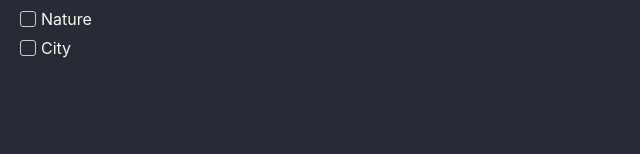
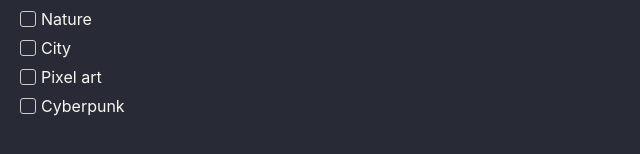
Before and after one commit to l0s0s/Wallify, a React (Create React App) app: page / in a window 1280 px wide. Shown: the part 206-360 px from the top of the page, without its empty margins (0-640 px from the left). Built offline with nearby package versions, Linux system fonts and the light colour scheme; no server answers; the database is empty; what tailwind-dracula would draw is missing.

Commit message:
add pixelart and cyberpunk tags

```diff
--- a/src/App.tsx
+++ b/src/App.tsx
@@ -75,6 +75,12 @@ function App() {
           <li onClick={() => toggleCategory("city")}>
             <input type="checkbox" checked={selectedCategories.includes("city")} readOnly /> City
           </li>
+          <li onClick={() => toggleCategory("pixelart")}>
+            <input type="checkbox" checked={selectedCategories.includes("pixelart")} readOnly /> Pixel art
+          </li>
+          <li onClick={() => toggleCategory("cyberpunk")}>
+            <input type="checkbox" checked={selectedCategories.includes("cyberpunk")} readOnly /> Cyberpunk
+          </li>
         </ul>
       </div>
       <div className="content">
```
